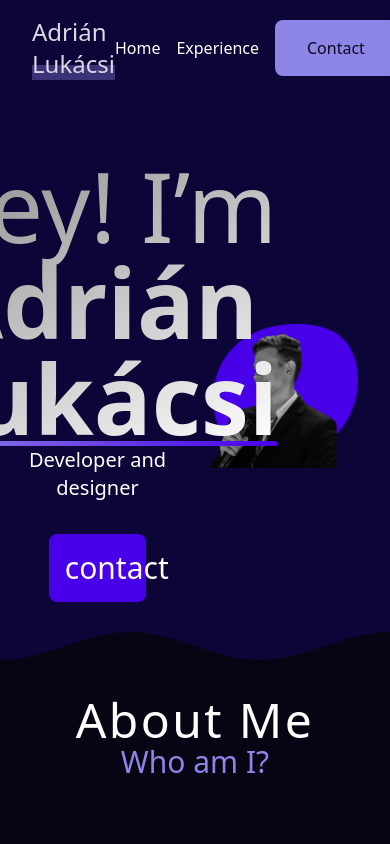
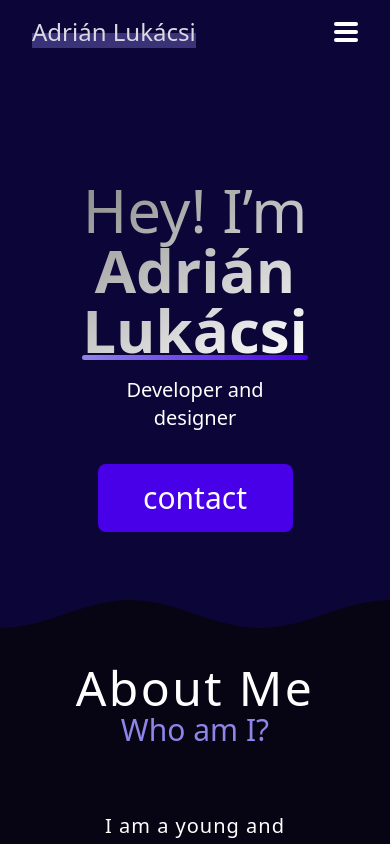
Before and after one commit to F1gUr3/lna-portfolio, a Vue app in the folder frontend/: page / in a window 390 px wide. Shown: the top 844 px of the page. Built offline with nearby package versions, Linux system fonts and the light colour scheme.

Commit message:
restored sections
temporarily disabled sections which were not responsive, git push

```diff
--- a/frontend/src/components/layout/NavigationBar.vue
+++ b/frontend/src/components/layout/NavigationBar.vue
@@ -1,41 +1,95 @@
 <script setup>
+import { ref } from 'vue';
+
+const isMenuOpen = ref(false);
+
+const toggleMenu = () => {
+  isMenuOpen.value = !isMenuOpen.value;
+};
 </script>
 
 <template>
-
   <div class="NavigationBar">
     <div id="logo">
       <p class="text-xl">Adrián Lukácsi</p>
     </div>
     <div class="NavigationItems">
+      <div class="hamburger" @click="toggleMenu">
+        <div class="slice"></div>
+        <div class="slice"></div>
+        <div class="slice"></div>
+      </div>
+      <div :class="{ 'open': isMenuOpen }" class="menu">
         <p>Home</p>
-        <p>Experience</p> <!--Replace with routerlinks-->
+        <p>Experience</p>
         <p>Contact</p>
       </div>
     </div>
-
+  </div>
 </template>
 
 <style scoped>
+.NavigationBar {
+  @apply flex flex-row justify-between px-8 w-full p-4 my-auto bg-[#0C0537] text-white items-center;
+}
 
-.NavigationBar{
-    @apply flex flex-row justify-between px-8 w-full p-4 my-auto bg-[#0C0537] text-white items-center;
-    #logo p{
+#logo p {
   @apply text-2xl relative text-[#dbdae3];
-        z-index: 1;
+  z-index: 20;
 }
-    #logo p::after{
+
+#logo p::after {
   content: "";
   width: 100%;
   height: 15px;
   z-index: -1;
-    @apply absolute bottom-0 left-0  bg-[#8d85e85d]
+  @apply absolute bottom-0 left-0 bg-[#8d85e85d];
 }
-    .NavigationItems{
-        @apply flex flex-row gap-4 my-auto items-center;
+
+.NavigationItems {
+  @apply flex-row gap-4 my-auto items-center;
 }
-    .NavigationItems p:last-child{
-        @apply bg-[#8E85E8] text-[#0A0819] p-4 px-8 rounded-lg ;
+
+.hamburger {
+  @apply flex flex-col gap-1 cursor-pointer md:hidden;
+}
+
+.slice {
+  @apply h-1 w-6 bg-white rounded-full;
+}
+
+.menu {
+  @apply flex-row gap-4 my-auto items-center hidden md:flex relative;
+
+}
+
+.menu p {
+  @apply text-white;
+}
+
+.menu p:last-child {
+  @apply bg-[#8E85E8] text-[#0A0819] p-4 px-8 rounded-lg;
+}
+
+.menu.open {
+    backdrop-filter: blur(12px);
+    opacity: 1;
+
+    animation: appear 0.3s forwards;
+
+  @apply flex flex-col absolute left-1/2 -translate-x-1/2 z-10 m-auto bg-[#0c053751] h-96 justify-center items-center w-full ;
+}
+
+
+@keyframes appear{
+    from{
+        display: none;
+        opacity: 0;
+    }
+    to{
+        display: flex;
+        opacity: 1;
     }
 }
+
 </style>
--- a/frontend/src/components/pageComponents/Banner.vue
+++ b/frontend/src/components/pageComponents/Banner.vue
@@ -28,7 +28,7 @@ import BannerImage from "@/assets/img/BannerImage.png";
   .TextSection {
     @apply m-auto items-center w-1/2 flex flex-col;
     #BannerTitle {
-      @apply text-8xl text-center font-bold relative;
+      @apply text-6xl md:text-8xl text-center font-bold relative m-4;
       background: -webkit-linear-gradient(120deg, #ffffff, #8a8a8a);
       -webkit-background-clip: text;
       -webkit-text-fill-color: transparent;
@@ -53,13 +53,13 @@ import BannerImage from "@/assets/img/BannerImage.png";
       @apply text-xl text-center font-light;
     }
     #contact {
-      @apply p-4 bg-[#4700E8] text-center w-1/2 m-8 text-3xl font-extralight rounded-lg;
+      @apply p-4 bg-[#4700E8] text-center w-full md:w-1/2 m-8 text-3xl font-extralight rounded-lg;
     }
   }
   .ImageSection {
-    @apply m-auto w-1/2 flex items-center;
+    @apply hidden md:flex  w-1/2   relative;
     img {
-      @apply w-5/6;
+      @apply  h-full object-cover  ;
     }
   }
 }
--- a/frontend/src/views/HomeView.vue
+++ b/frontend/src/views/HomeView.vue
@@ -20,10 +20,12 @@ import FormVue from "@/components/pageComponents/Form.vue";
 </div>
 <SectionTitle title="My Work" subTitle="What Do i Do?" />
 <PortfolioSection />
+
 <SectionTitle title="My Skills" subTitle="What am i good at?" />
 <SkillsSection/>
 <SectionTitle title="Work together" subTitle="How do we collaborate?" class="mt-12" />
 <Steps />
+
 <FormVue />
 
 </Layout>
```
Lines whose indentation alone changed are shown as unchanged.
